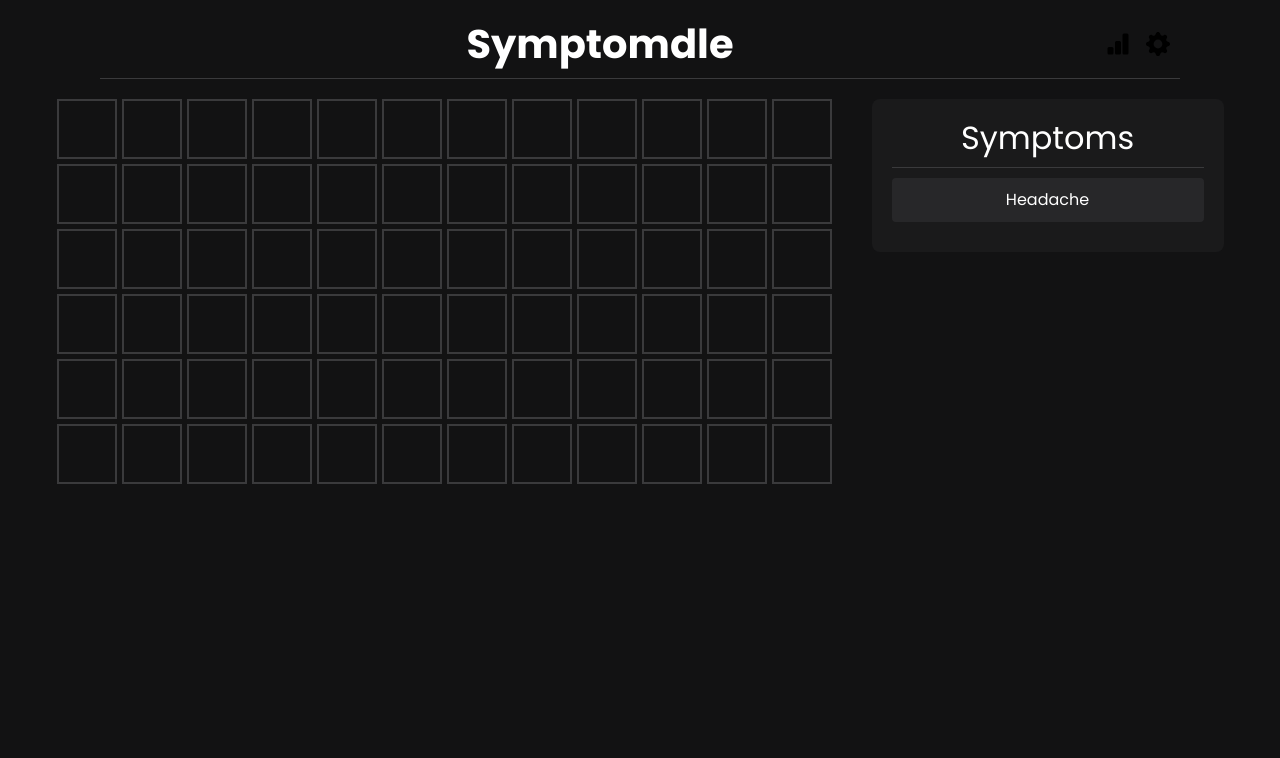
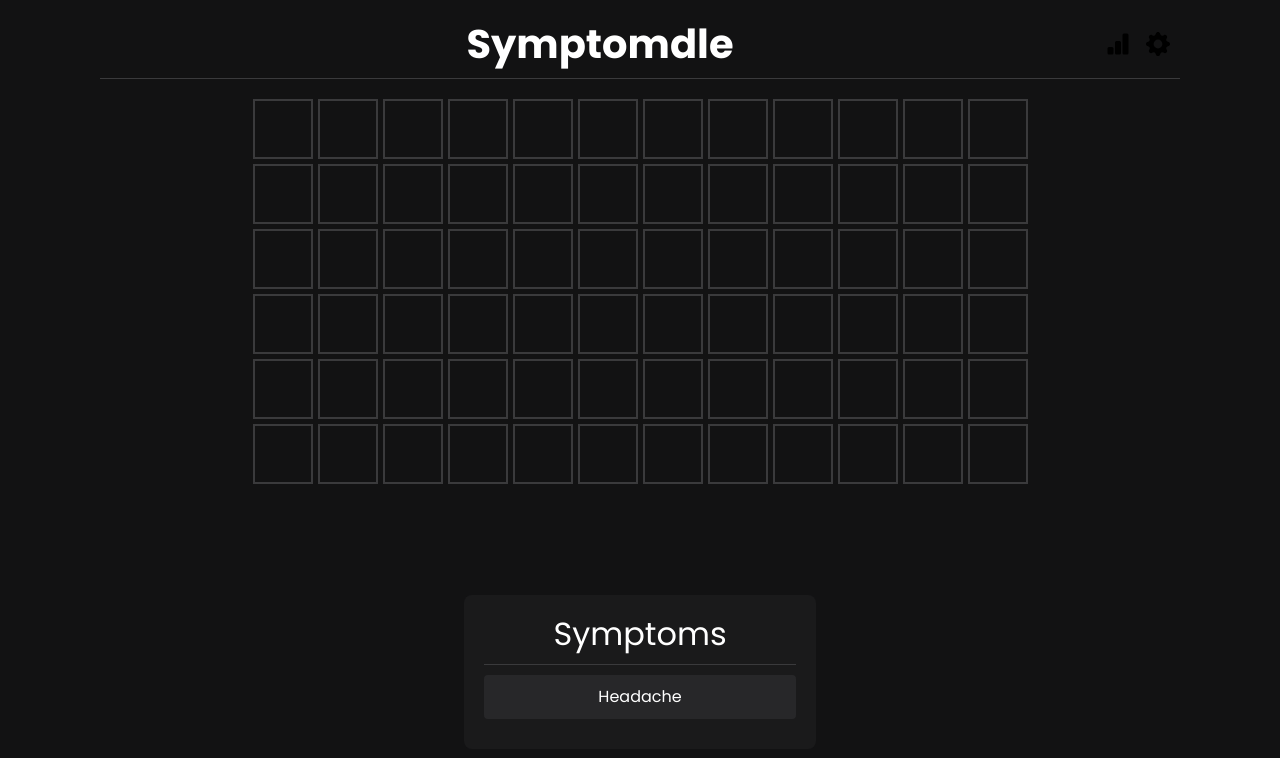
Before and after one commit to kylestanfield/Symptomdle, a React (Create React App) app: page / in a window 1280 px wide. Shown: the top 758 px of the page. Built offline with nearby package versions, Linux system fonts and the light colour scheme.

Commit message:
Fix 901px cliff

```diff
--- a/src/App.css
+++ b/src/App.css
@@ -71,7 +71,7 @@ body {
 
 .main-content {
   display: flex;
-  flex-direction: row;
+  flex-wrap: wrap;
   justify-content: center;
   align-items: flex-start;
   gap: 2.5rem; /* 40px */
@@ -85,7 +85,8 @@ body {
   flex-direction: column;
   justify-content: flex-start;
   align-items: center;
-  width: 100%;
+  flex-grow: 1;
+  min-width: 300px;
 }
 
 .board {
```
